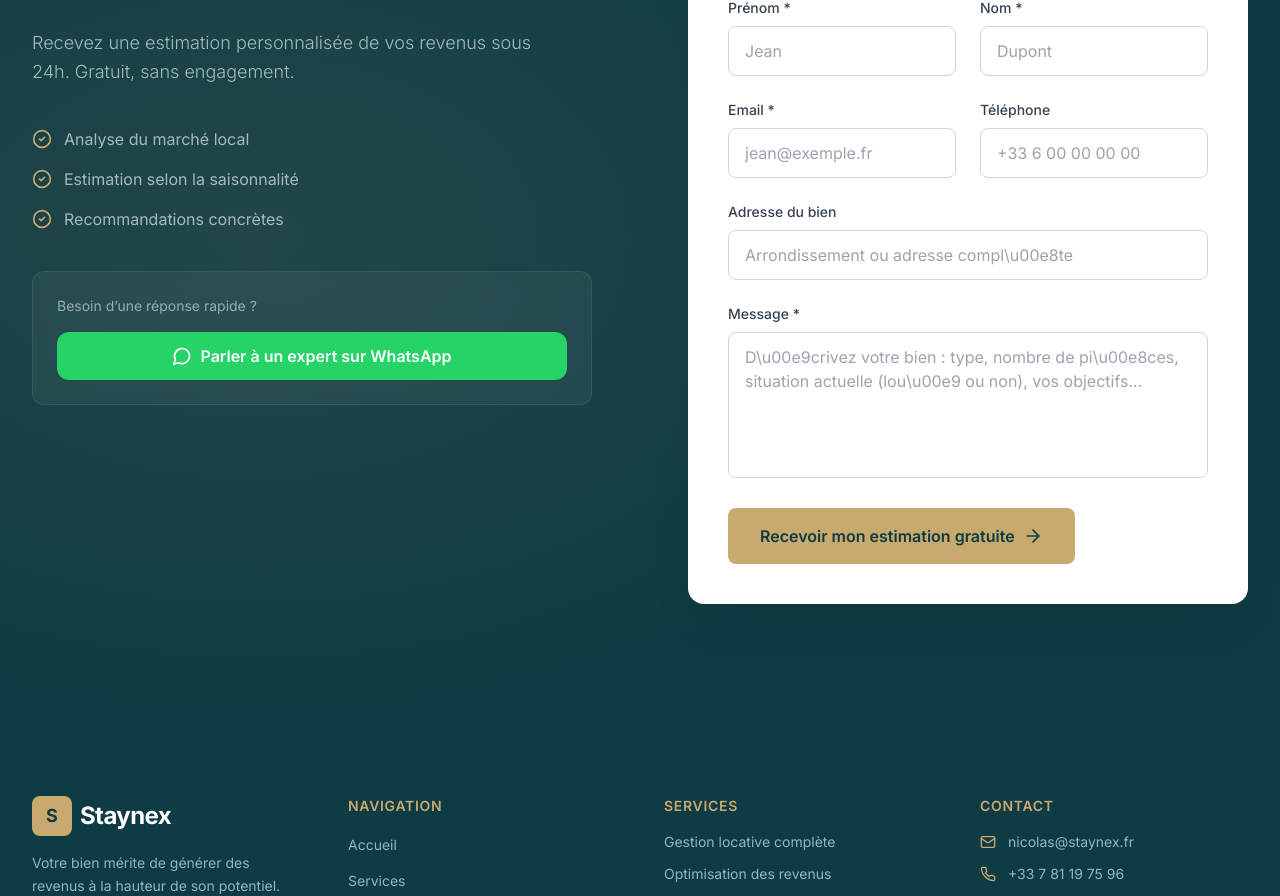
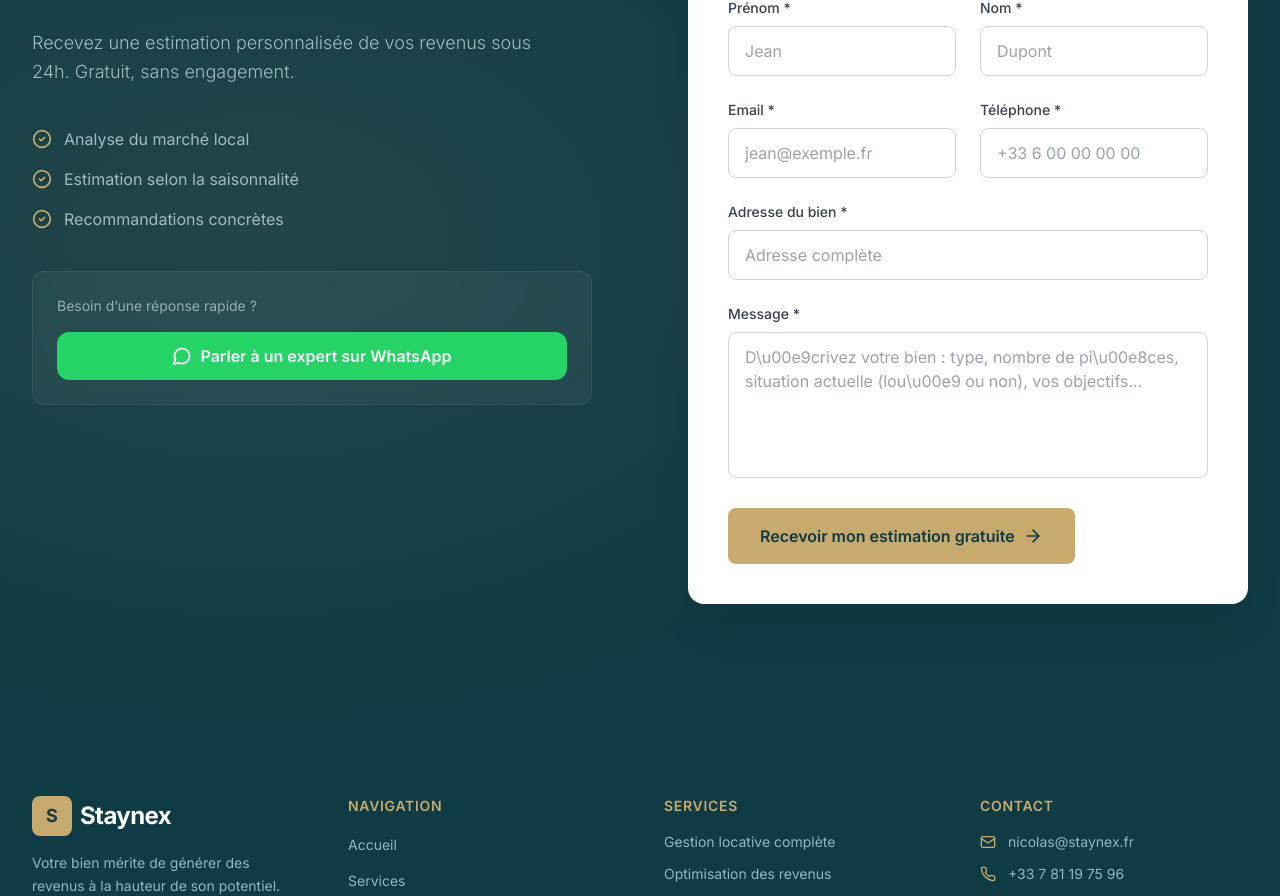
Before and after one commit to nicktoross/staynex-site, a Next.js app: page / in a window 1280 px wide. Shown: the part 7323-8219 px from the top of the page. Built offline with nearby package versions, Linux system fonts and the light colour scheme.

Commit message:
Update ContactForm.tsx

```diff
--- a/src/components/ContactForm.tsx
+++ b/src/components/ContactForm.tsx
@@ -136,13 +136,15 @@ export default function ContactForm() {
             htmlFor="hp-phone"
             className="block text-sm font-medium text-gray-700 mb-2"
           >
-            T&eacute;l&eacute;phone
+            T&eacute;l&eacute;phone *
           </label>
           <input
             type="tel"
             id="hp-phone"
             name="phone"
             required
+            pattern="[0-9+ ]{10,}"
+            title="Veuillez entrer un numéro valide (au moins 10 chiffres)"
             className="w-full px-4 py-3 rounded-lg border border-gray-300 focus:ring-2 focus:ring-petrol-500 focus:border-transparent outline-none transition-all"
             placeholder="+33 6 00 00 00 00"
           />
@@ -154,7 +156,7 @@ export default function ContactForm() {
           htmlFor="hp-address"
           className="block text-sm font-medium text-gray-700 mb-2"
         >
-          Adresse du bien
+          Adresse du bien *
         </label>
         <input
           type="text"
@@ -162,7 +164,7 @@ export default function ContactForm() {
           name="address"
           required
           className="w-full px-4 py-3 rounded-lg border border-gray-300 focus:ring-2 focus:ring-petrol-500 focus:border-transparent outline-none transition-all"
-          placeholder="Arrondissement ou adresse compl\u00e8te"
+          placeholder="Adresse complète"
         />
       </div>
 
```
